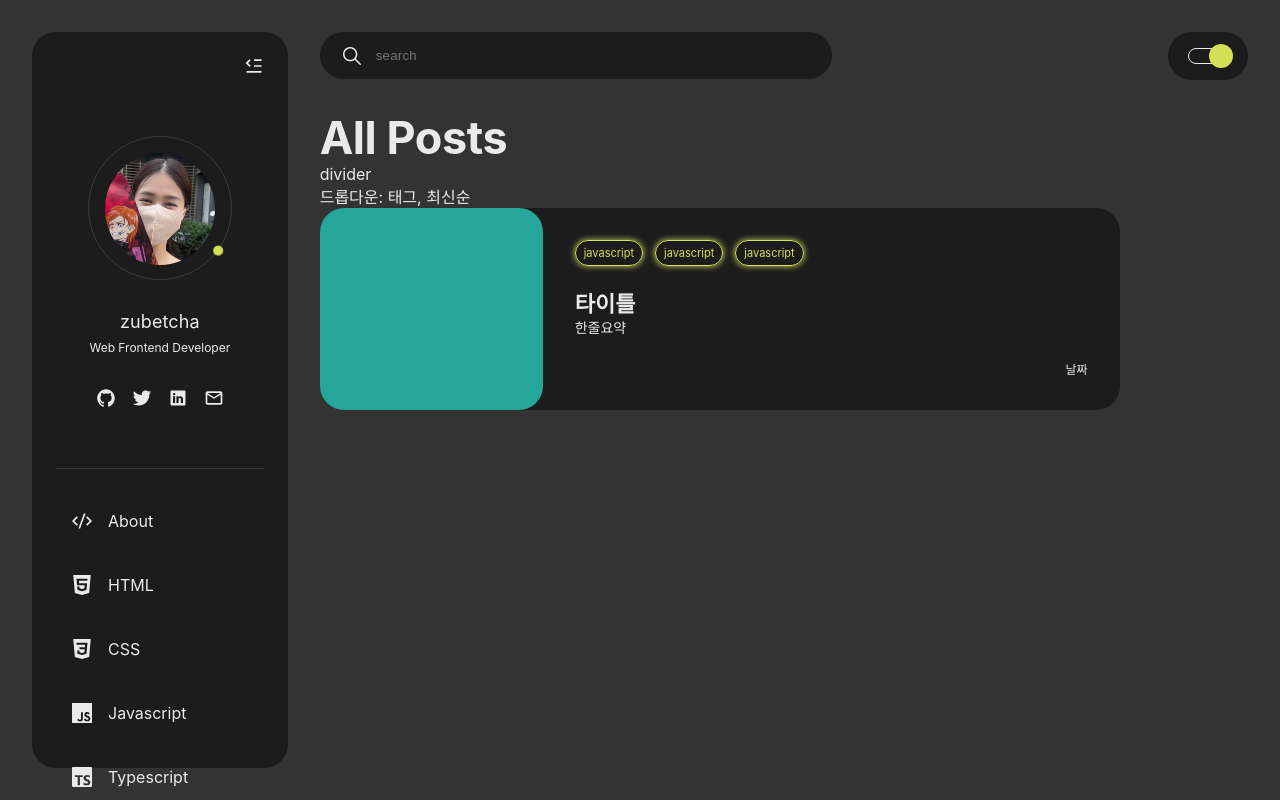
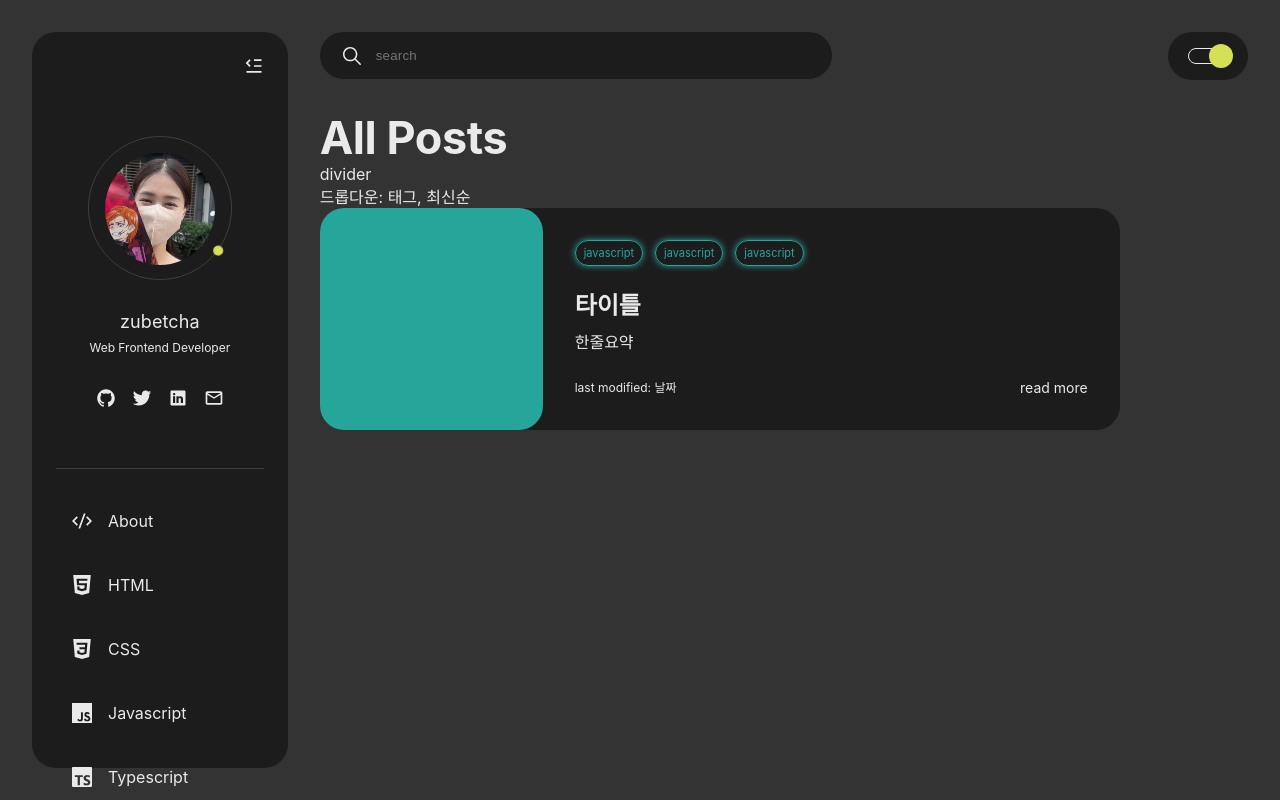
Before and after one commit to zubetcha/zubetcha-blog, a Next.js app: page / in a window 1280 px wide. Shown: the top 800 px of the page. Built offline with nearby package versions, Linux system fonts and the light colour scheme.

Commit message:
:lipstick: PostCard component layout done

```diff
--- a/src/components/PostCard/PostCard.module.scss
+++ b/src/components/PostCard/PostCard.module.scss
@@ -14,17 +14,21 @@
     background-color: var(--color-text-secondary);
   }
 
-  .tags_wrapper {
-    @include flex-direction(row, 12);
-  }
-
   .contents_wrapper {
     width: 100%;
     padding: toRem(32);
     @include flex-direction(column, 24);
 
+    .tags_wrapper {
+      @include flex-direction(row, 12);
+    }
+
+    .typos_wrapper {
+      @include flex-direction(column, 8);
+    }
+
     .date_wrapper {
-      @include flex-box(end, center);
+      @include flex-box(between, center);
     }
   }
 }
--- a/src/components/PostCard/PostCard.tsx
+++ b/src/components/PostCard/PostCard.tsx
@@ -13,17 +13,20 @@ export const PostCard = () => {
           <Tag tag='javascript' />
         </div>
 
-        <div>
-          <Typo role='title-large' style={{ fontWeight: '700' }}>
+        <div className={classes.typos_wrapper}>
+          <Typo role='headline-small' style={{ fontWeight: '700' }}>
             타이틀
           </Typo>
-          <Typo>한줄요약</Typo>
+          <Typo role='body-large'>한줄요약</Typo>
         </div>
 
         <div className={classes.date_wrapper}>
           <Typo role='body-small' style={{ fontStyle: 'selif' }}>
-            날짜
+            last modified: 날짜
           </Typo>
+          <div>
+            <Typo>read more</Typo>
+          </div>
         </div>
       </div>
     </div>
--- a/src/components/Tag/Tag.module.scss
+++ b/src/components/Tag/Tag.module.scss
@@ -5,9 +5,9 @@
 .container {
   width: fit-content;
   padding: toRem(4) toRem(8);
-  border: 1px solid var(--color-text-primary);
-  color: var(--color-text-primary);
-  box-shadow: #{var(--color-text-primary)} 0px 0px 6px;
+  border: 1px solid var(--color-text-secondary);
+  color: var(--color-text-secondary);
+  box-shadow: #{var(--color-text-secondary)} 0px 0px 6px;
   border-radius: toRem(24);
   cursor: pointer;
 
```
